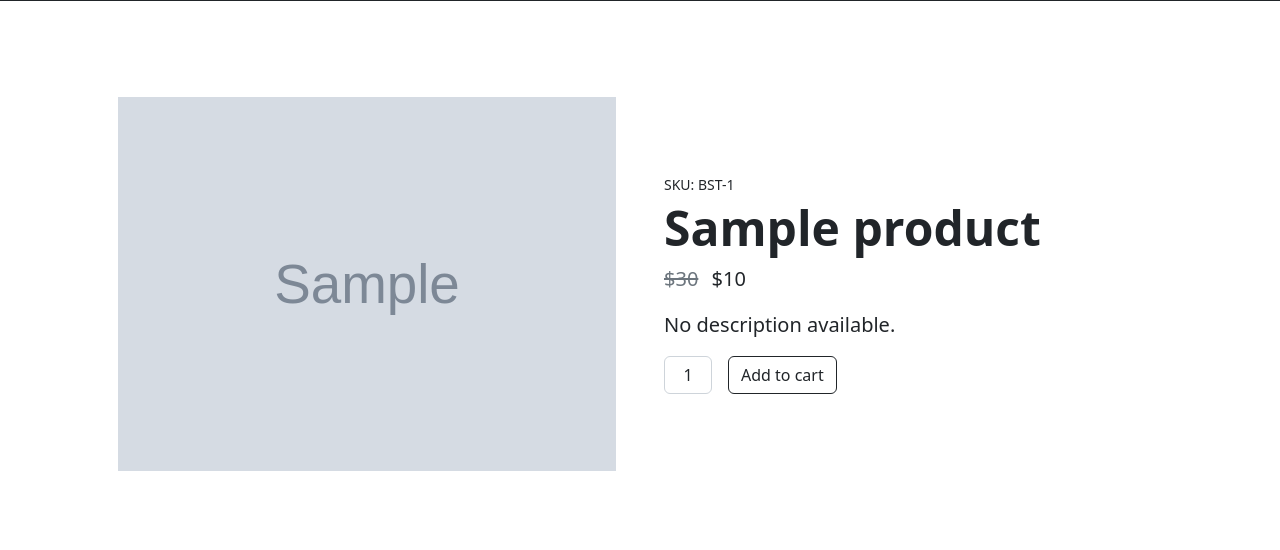
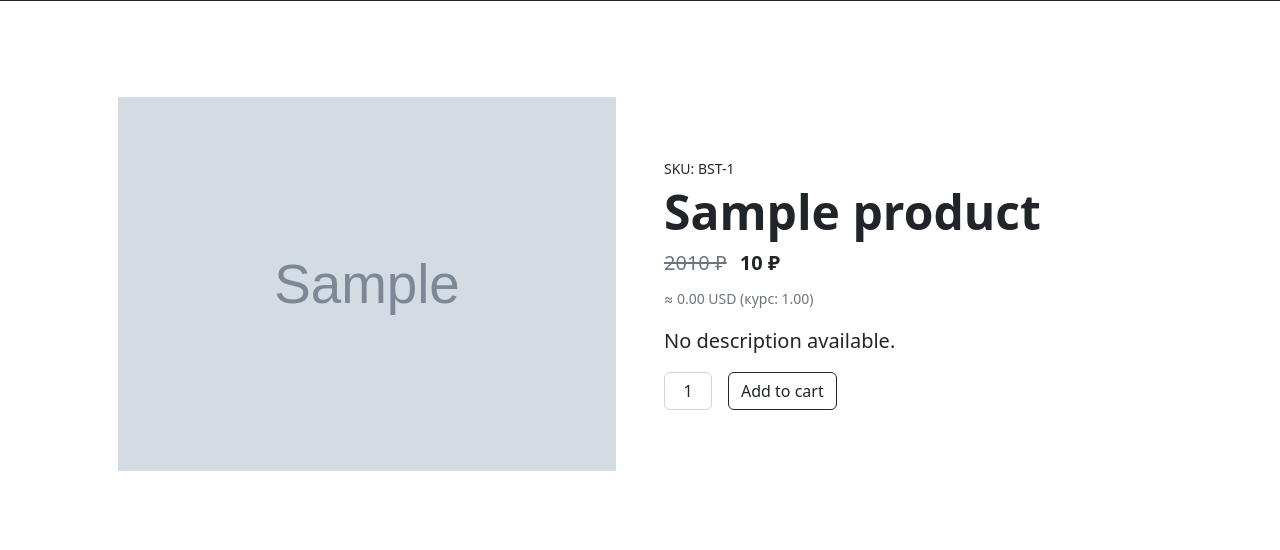
Before and after one commit to stadolnikanton/online-store, a Django app: template templates/product/product_detail.html in a window 1280 px wide. Shown: the part 352-902 px from the top of the page. Run offline with Django 5.2, Linux system fonts and the light colour scheme; the template is opened without the code that fills it: most values are stand-ins (such as "Sample title", 1, 10 or a date in 2020); grey boxes marked "Sample" are stand-in pictures; some libraries are stand-ins or nearby versions.

Commit message:
Добавлен celary и redis для получения и хранения курса валют, добавлен вывод эквивалента суммы в долларах

```diff
--- a/templates/product/product_detail.html
+++ b/templates/product/product_detail.html
@@ -19,10 +19,21 @@
             <div class="col-md-6">
                 <div class="small mb-1">SKU: BST-{{ product.id }}</div>
                 <h1 class="display-5 fw-bolder">{{ product.name }}</h1>
-                <div class="fs-5 mb-3">
-                    <span class="text-decoration-line-through text-muted me-2">${{ product.price|add:"20" }}</span>
-                    <span>${{ product.price }}</span>
+
+                <!-- Цена в рублях -->
+                <div class="fs-5 mb-2">
+                    <span class="text-decoration-line-through text-muted me-2">{{ product.price|add:"2000" }} ₽</span>
+                    <span class="fw-bold">{{ product.price }} ₽</span>
                 </div>
+
+                <!-- Цена в долларах (НОВАЯ СТРОКА) -->
+                <div class="mb-3">
+                    <small class="text-muted">
+                        ≈ {{ price_in_usd|default:"0.00" }} USD
+                        <span class="text-muted">(курс: {{ usd_rate|default:"1.00"|floatformat:2 }})</span>
+                    </small>
+                </div>
+
                 <p class="lead">{{ product.description|default:"No description available." }}</p>
 
                 <div class="d-flex">
```
Also changed, not shown: api/task.py (+22 -9 lines), shop/views.py (+17 -1 lines).
